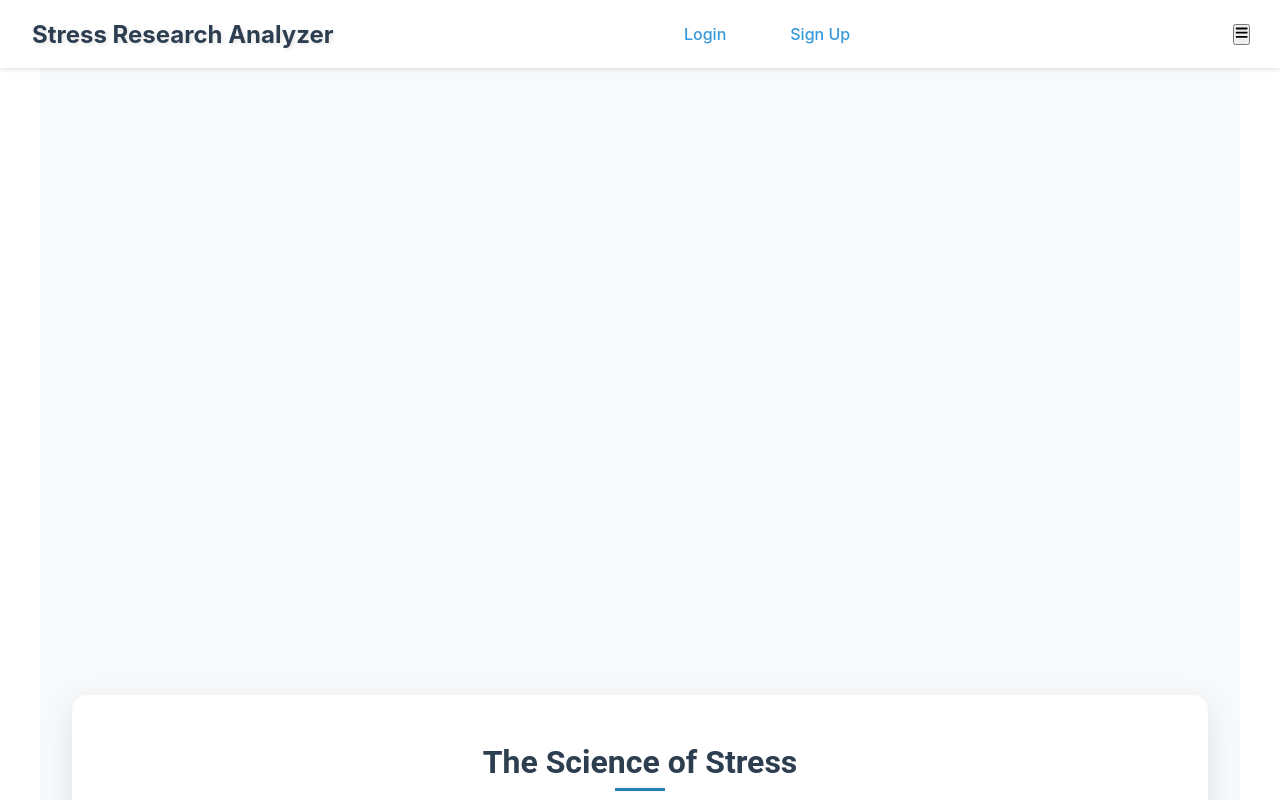
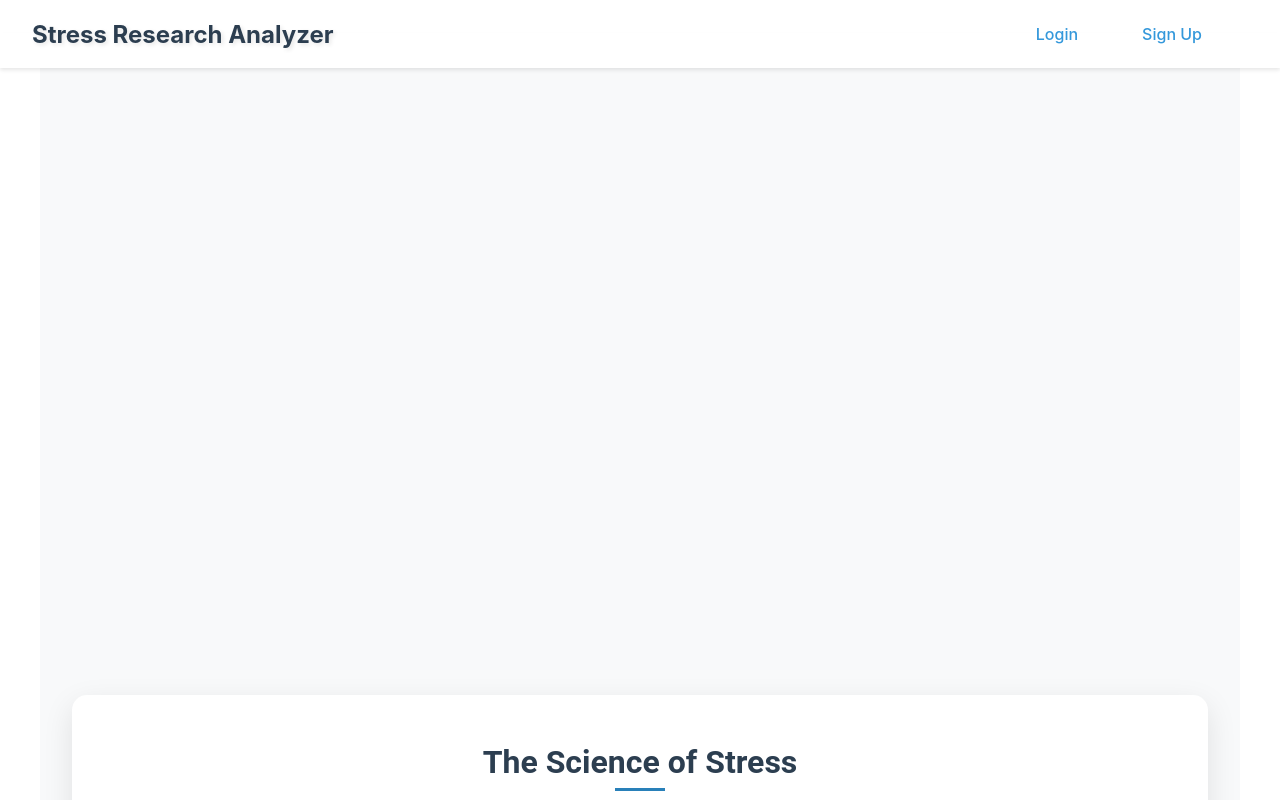
Before and after one commit to vicky-autade/STRESS_DETECTION_PROJECT, a React (Create React App) app: page / in a window 1280 px wide. Shown: the top 800 px of the page. Built offline with nearby package versions, Linux system fonts and the light colour scheme; no server answers.

Commit message:
header change

```diff
--- a/src/components/pages/layout/Header.js
+++ b/src/components/pages/layout/Header.js
@@ -11,6 +11,7 @@ const Header = (props) => {
   let setIsLoggedIn = props.setIsLoggedIn;
   let user = props.user;
   let setUser = props.setUser;
+  const [isMobile, setIsMobile] = useState(window.innerWidth <= 768);
   const navigate = useNavigate();
   const [sidebarOpen, setSidebarOpen] = useState(false);
   const sidebarRef = useRef(null); // Ref for the sidebar
@@ -21,6 +22,15 @@ const Header = (props) => {
       behavior: "smooth",
     });
   };
+
+  useEffect(() => {
+    const handleResize = () => {
+      setIsMobile(window.innerWidth <= 768);
+    };
+
+    window.addEventListener("resize", handleResize);
+    return () => window.removeEventListener("resize", handleResize);
+  }, []);
 
   const handleLogout = async () => {
     try {
@@ -156,7 +166,7 @@ const Header = (props) => {
       </nav>
 
       {/* Mobile Navigation Elements */}
-      <div className="mobile-nav">
+     {isMobile &&( <div className="mobile-nav">
         {isLoggedIn && (
           <Link to="/profile" className="mobile-profile">
             {user && user.profileImage ? (
@@ -173,9 +183,10 @@ const Header = (props) => {
           <FaBars />
         </button>
       </div>
+     )}
 
       {/* Mobile Sidebar */}
-      {sidebarOpen && (
+      {isMobile && sidebarOpen && (
         <div className="mobile-sidebar" ref={sidebarRef}>
           <button className="close-btn" onClick={() => setSidebarOpen(false)}>
             <FaTimes />
```
